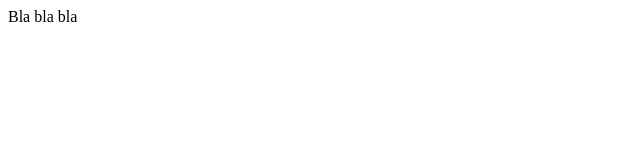
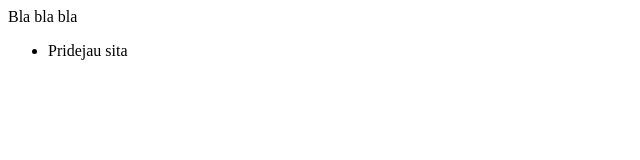
Before and after one commit to forexlit/learning-git, a plain HTML site: page index.html in a window 1280 px wide. Shown: the full height of the page, 0-640 px from the left. Drawn offline with Linux system fonts and the light colour scheme.

Commit message:
Pridejau lista

```diff
--- a/index.html
+++ b/index.html
@@ -4,5 +4,8 @@
 	</head>
 	<body>
 		<p> Bla bla bla </p>
+		<ul>
+			<li> Pridejau sita </li>
+		</ul>
 	</body>
 </html>
```
